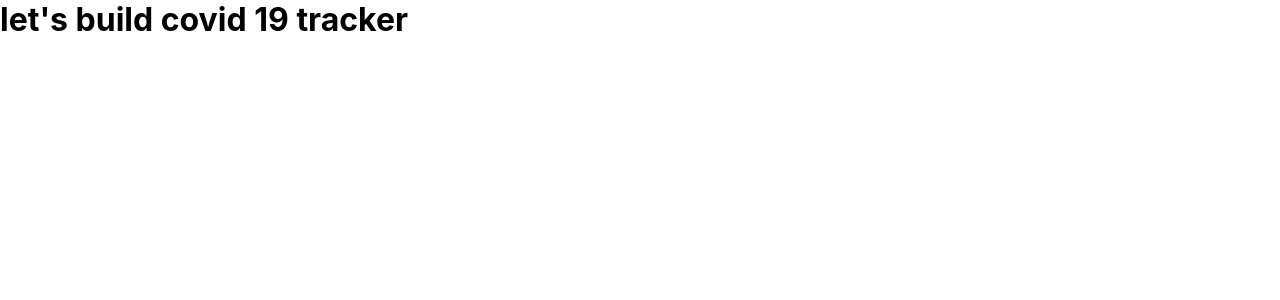
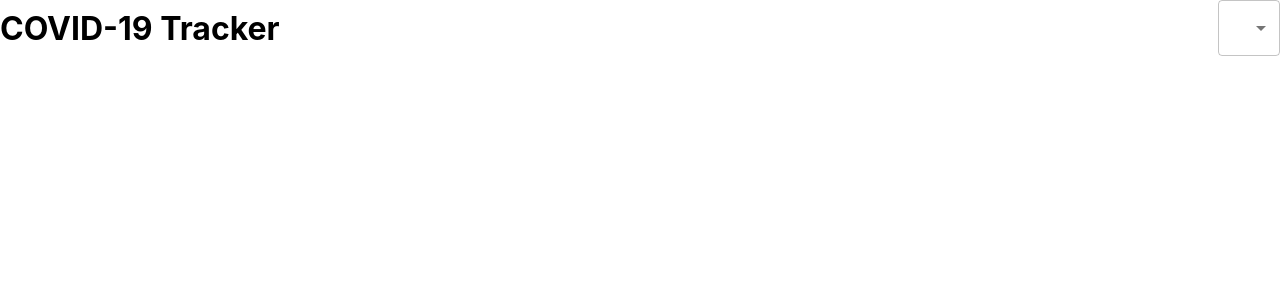
Before and after one commit to up1512001/Covid19_Tracker, a React (Create React App) app: page / in a window 1280 px wide. Shown: the top 300 px of the page. Built offline with nearby package versions, Linux system fonts and the light colour scheme.

Commit message:
dropdown list for header manually done now going for dynamic

```diff
--- a/package.json
+++ b/package.json
@@ -3,6 +3,7 @@
   "version": "0.1.0",
   "private": true,
   "dependencies": {
+    "@material-ui/core": "^4.12.4",
     "@testing-library/jest-dom": "^5.16.4",
     "@testing-library/react": "^13.3.0",
     "@testing-library/user-event": "^13.5.0",
--- a/src/App.css
+++ b/src/App.css
@@ -1,3 +1,11 @@
 *{
   margin: 0;
 }
+
+.app__header{
+  display: flex;
+  justify-content: space-between;
+  align-items: center;
+  margin-bottom: 20px;
+
+}
--- a/src/App.js
+++ b/src/App.js
@@ -1,10 +1,55 @@
+import { useState } from 'react';
+import React from 'react';
+import { FormControl, MenuItem, Select } from '@material-ui/core';
 import './App.css';
 
 function App() {
+
+  const [countries,setCountries] = useState([
+    'India' , 'USA' , 'France'
+  ]);
+
+// state is variable in react or short term memory
   return (
     // BEM naming convention
     <div className="app">
-        <h1>let's build covid 19 tracker</h1>
+        <div className='app__header'>
+          <h1>COVID-19 Tracker</h1>
+
+          <FormControl className='app__dropdown'>
+            <Select
+              variant='outlined'
+              value="abc"
+            >
+              {/* loop through contries show dropdown list and also add worldwide */}
+              {/* <MenuItem value="worldwide" >worldwide1</MenuItem>
+              <MenuItem value="worldwide" >worldwide2</MenuItem>
+              <MenuItem value="worldwide" >worldwide3</MenuItem>
+              <MenuItem value="worldwide" >worldwide4</MenuItem> */}
+
+              {
+                countries.map((country) =>(
+                  <MenuItem value={country} >{country}</MenuItem>
+                ))
+              }
+
+
+            </Select>
+
+        </FormControl>
+      </div>
+        {/* Header */}
+        {/* Title + select input dropdown list */}
+
+        {/* InfoBoxs */}
+        {/* InfoBoxs */}
+        {/* InfoBoxs */}
+
+        {/* Table of contries based on covid cases */}
+        {/* Graph */}
+
+        {/* Map */}
+
     </div>
   );
 }
```
Also changed, not shown: 1 other file (tests, documents, lock files or other folders).
